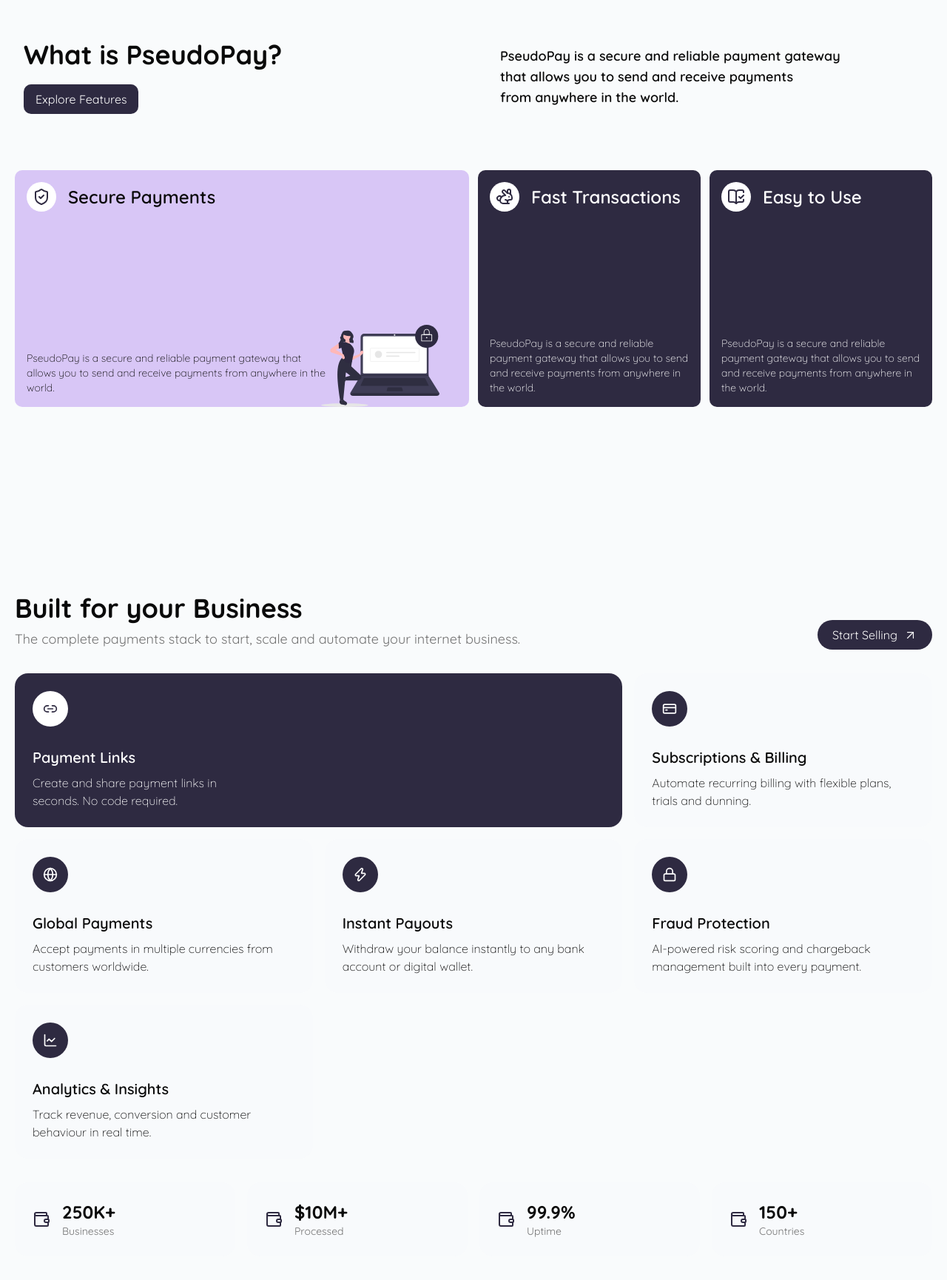
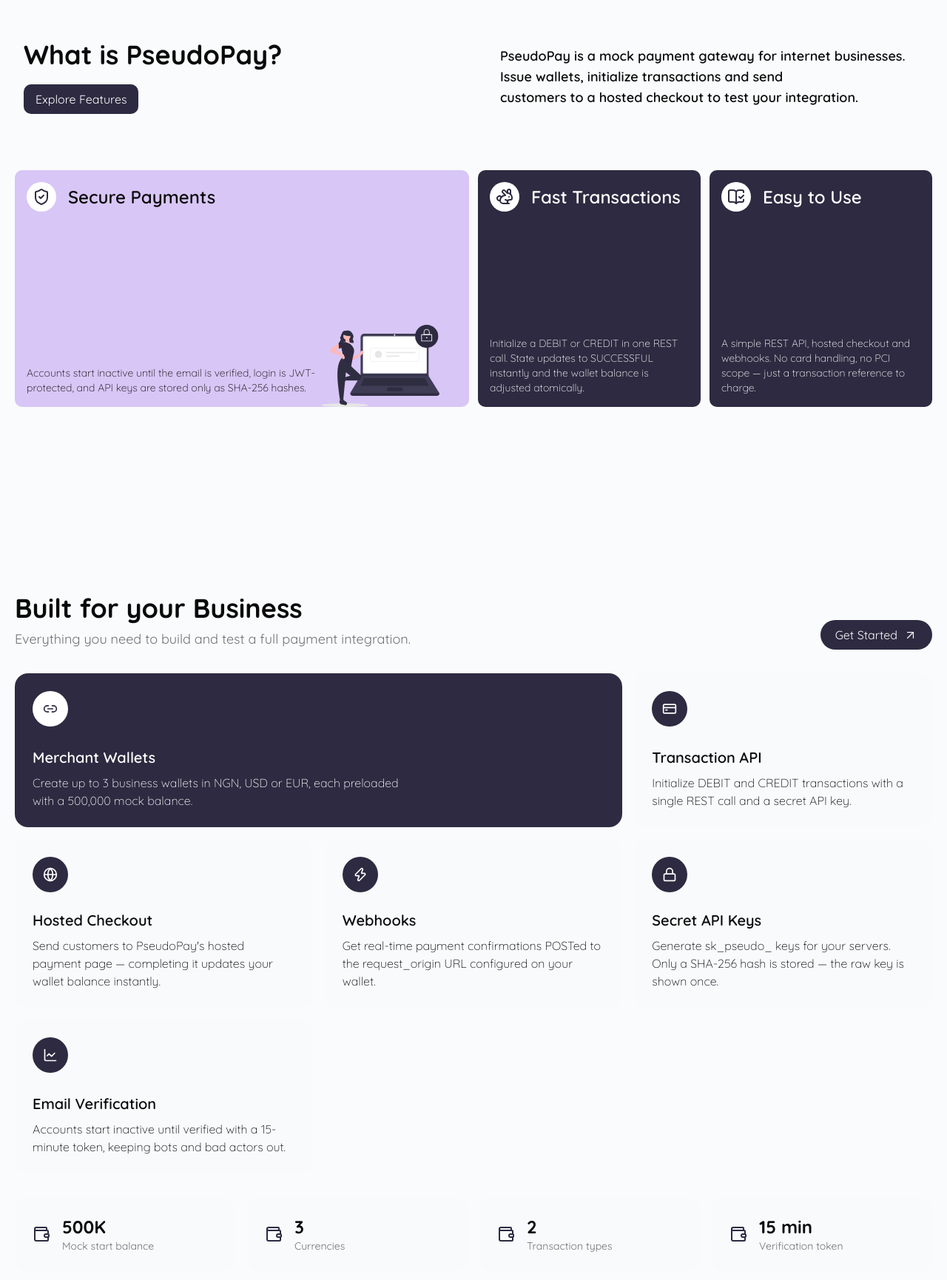
Before and after one commit to Elite-Dev-Repo/PseudoPayFrontend, a React (Vite) app: page / in a window 1280 px wide. Shown: the part 902-2632 px from the top of the page at 74% size. Built offline with nearby package versions, Linux system fonts and the light colour scheme; no server answers.

Commit message:
feat: add About, Business, Contact, Faqs, and Header components to landing page

```diff
--- a/src/components/About.jsx
+++ b/src/components/About.jsx
@@ -7,19 +7,19 @@
       icon: <ShieldCheck />,
       title: "Secure Payments",
       description:
-        "PseudoPay is a secure and reliable payment gateway that allows you to send and receive payments from anywhere in the world.",
+        "Accounts start inactive until the email is verified, login is JWT-protected, and API keys are stored only as SHA-256 hashes.",
     },
     {
       icon: <Rabbit />,
       title: "Fast Transactions",
       description:
-        "PseudoPay is a secure and reliable payment gateway that allows you to send and receive payments from anywhere in the world.",
+        "Initialize a DEBIT or CREDIT in one REST call. State updates to SUCCESSFUL instantly and the wallet balance is adjusted atomically.",
     },
     {
       icon: <BookOpenCheck />,
       title: "Easy to Use",
       description:
-        "PseudoPay is a secure and reliable payment gateway that allows you to send and receive payments from anywhere in the world.",
+        "A simple REST API, hosted checkout and webhooks. No card handling, no PCI scope — just a transaction reference to charge.",
     },
   ];
 
@@ -37,9 +37,10 @@
           </div>
           <div className="flex-1">
             <p className="text-base sm:text-lg font-semibold p-3 text-center md:text-left">
-              PseudoPay is a secure and reliable payment gateway <br className="hidden lg:block" /> that
-              allows you to send and receive payments <br className="hidden lg:block" /> from anywhere in
-              the world.
+              PseudoPay is a mock payment gateway for internet businesses.{" "}
+              <br className="hidden lg:block" /> Issue wallets, initialize
+              transactions and send <br className="hidden lg:block" /> customers to a hosted checkout to test
+              your integration.
             </p>
           </div>
         </div>
--- a/src/components/Business.jsx
+++ b/src/components/Business.jsx
@@ -16,47 +16,47 @@
   const solutions = [
     {
       icon: <Link2 size={20} />,
-      title: "Payment Links",
+      title: "Merchant Wallets",
       description:
-        "Create and share payment links in seconds. No code required.",
+        "Create up to 3 business wallets in NGN, USD or EUR, each preloaded with a 500,000 mock balance.",
     },
     {
       icon: <CreditCard size={20} />,
-      title: "Subscriptions & Billing",
+      title: "Transaction API",
       description:
-        "Automate recurring billing with flexible plans, trials and dunning.",
+        "Initialize DEBIT and CREDIT transactions with a single REST call and a secret API key.",
     },
     {
       icon: <Globe size={20} />,
-      title: "Global Payments",
+      title: "Hosted Checkout",
       description:
-        "Accept payments in multiple currencies from customers worldwide.",
+        "Send customers to PseudoPay's hosted payment page — completing it updates your wallet balance instantly.",
     },
     {
       icon: <Zap size={20} />,
-      title: "Instant Payouts",
+      title: "Webhooks",
       description:
-        "Withdraw your balance instantly to any bank account or digital wallet.",
+        "Get real-time payment confirmations POSTed to the request_origin URL configured on your wallet.",
     },
     {
       icon: <Lock size={20} />,
-      title: "Fraud Protection",
+      title: "Secret API Keys",
       description:
-        "AI-powered risk scoring and chargeback management built into every payment.",
+        "Generate sk_pseudo_ keys for your servers. Only a SHA-256 hash is stored — the raw key is shown once.",
     },
     {
       icon: <LineChart size={20} />,
-      title: "Analytics & Insights",
+      title: "Email Verification",
       description:
-        "Track revenue, conversion and customer behaviour in real time.",
+        "Accounts start inactive until verified with a 15-minute token, keeping bots and bad actors out.",
     },
   ];
 
   const stats = [
-    { value: "250K+", label: "Businesses" },
-    { value: "$10M+", label: "Processed" },
-    { value: "99.9%", label: "Uptime" },
-    { value: "150+", label: "Countries" },
+    { value: "500K", label: "Mock start balance" },
+    { value: "3", label: "Currencies" },
+    { value: "2", label: "Transaction types" },
+    { value: "15 min", label: "Verification token" },
   ];
 
   return (
@@ -66,13 +66,13 @@
           <div className="flex flex-col gap-2 text-center md:text-left">
             <h3 className="text-3xl sm:text-4xl font-bold">Built for your Business</h3>
             <p className="text-base sm:text-lg text-muted-foreground">
-              The complete payments stack to start, scale and automate your
-              internet business.
+              Everything you need to build and test a full payment
+              integration.
             </p>
           </div>
           <Link to={localStorage.getItem(ACCESS) ? "/dashboard" : "/auth"} className="self-center md:self-auto">
             <button className="px-5 py-2 bg-primary text-primary-foreground rounded-full flex items-center gap-2">
-              Start Selling <ArrowUpRight strokeWidth={1.5} size={19} />
+              Get Started <ArrowUpRight strokeWidth={1.5} size={19} />
             </button>
           </Link>
         </div>
--- a/src/components/Contact.jsx
+++ b/src/components/Contact.jsx
@@ -39,8 +39,8 @@
                 PseudoPay
               </p>
               <p className="text-sm font-light text-white/70">
-                The mock payment gateway for internet businesses. Accept
-                payments, automate billing and scale globally.
+                The mock payment gateway for internet businesses. Issue
+                wallets, take mock payments and test your full payment flow.
               </p>
               <div className="flex items-center gap-3">
                 {socials.map((social) => (
--- a/src/components/Faqs.jsx
+++ b/src/components/Faqs.jsx
@@ -8,27 +8,27 @@
     {
       question: "How do I get started with PseudoPay?",
       answer:
-        "Sign up for free, verify your business details, and start accepting payments in minutes. No monthly fees, no lengthy onboarding.",
+        "Create an account, verify your email with the token we send, then create a wallet and generate an API key from the dashboard — all in a few minutes.",
     },
     {
-      question: "When will I receive my payouts?",
+      question: "How do payments work here?",
       answer:
-        "Payouts are processed instantly. You can withdraw your balance to any bank account or digital wallet at any time.",
+        "Initialize a DEBIT or CREDIT transaction against an ACTIVE wallet (minimum 500). PseudoPay returns a checkout URL; completing it marks the transaction SUCCESSFUL and updates the balance instantly.",
     },
     {
       question: "What are the transaction fees?",
       answer:
-        "We charge a flat 2.9% + $0.30 per successful transaction. There are no hidden fees, setup costs or monthly charges.",
+        "There are no fees — PseudoPay is a mock gateway. Wallets start with a 500,000.00 mock balance and no real money ever moves.",
     },
     {
-      question: "Which payment methods do you support?",
+      question: "Which currencies and payment methods do you support?",
       answer:
-        "We support credit and debit cards, bank transfers and popular digital wallets across 150+ countries and 30+ currencies.",
+        "Wallets come in NGN, USD or EUR, and customers pay through PseudoPay's hosted mock checkout page. Webhook notifications and email receipts are sent when a payment completes.",
     },
     {
-      question: "Is my money and customer data safe?",
+      question: "Is my data safe?",
       answer:
-        "Yes. PseudoPay is fully PCI-DSS compliant and uses bank-grade 256-bit encryption and AI-powered fraud detection on every transaction.",
+        "Yes. Accounts stay inactive until the email is verified, login uses JWT tokens, and API keys are stored only as SHA-256 hashes — an ideal, safe sandbox for testing.",
     },
   ];
 
--- a/src/components/Header.jsx
+++ b/src/components/Header.jsx
@@ -144,8 +144,9 @@
               <br className="hidden lg:block" /> Internet Businesses
             </h1>
             <p className="text-base sm:text-lg">
-              Accept payments, automate billing, and monetize your software
-              globally. We handle the money, so you can focus on building.
+              Build and test a complete payment flow end-to-end. Issue wallets,
+              initialize transactions and send customers to a hosted checkout —
+              all with a simple REST API.
             </p>
             <Link to="/dashboard" className="self-center lg:self-start">
               <button className="pl-5 pr-3 py-2 rounded-full bg-primary text-primary-foreground text-base font-semibold flex items-center gap-3">
```
